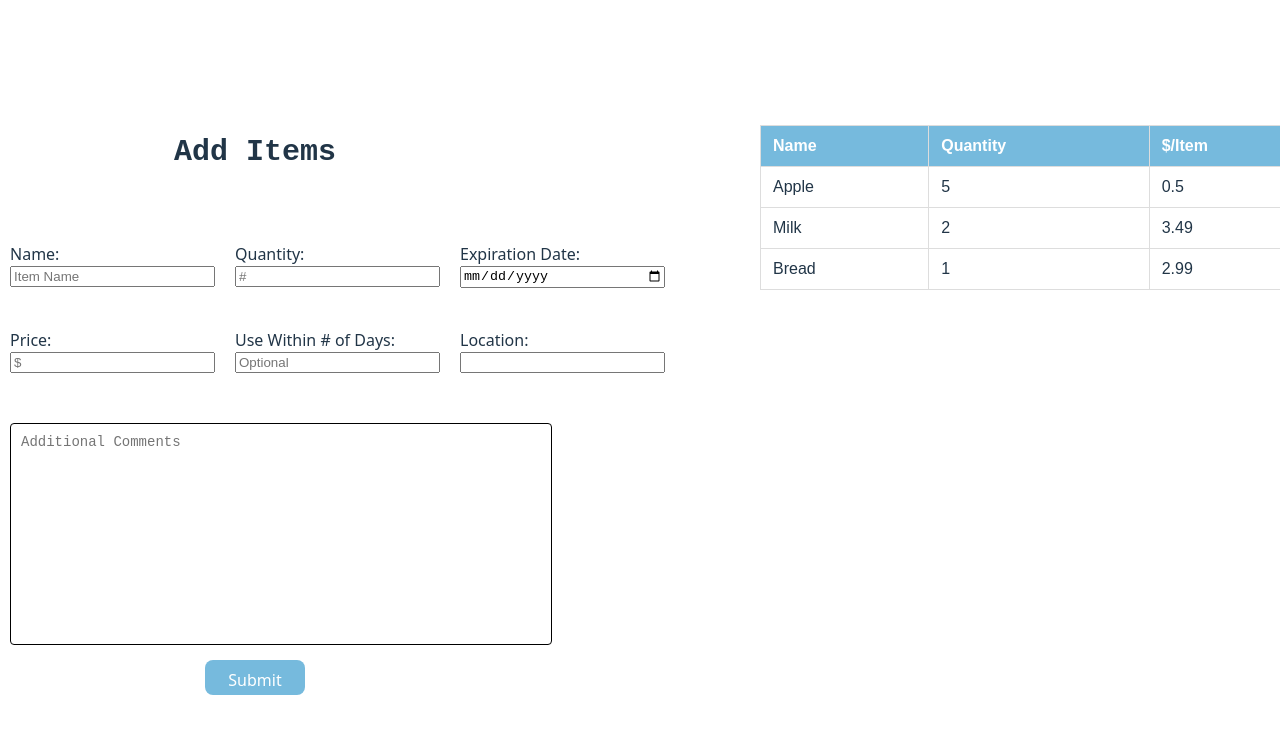
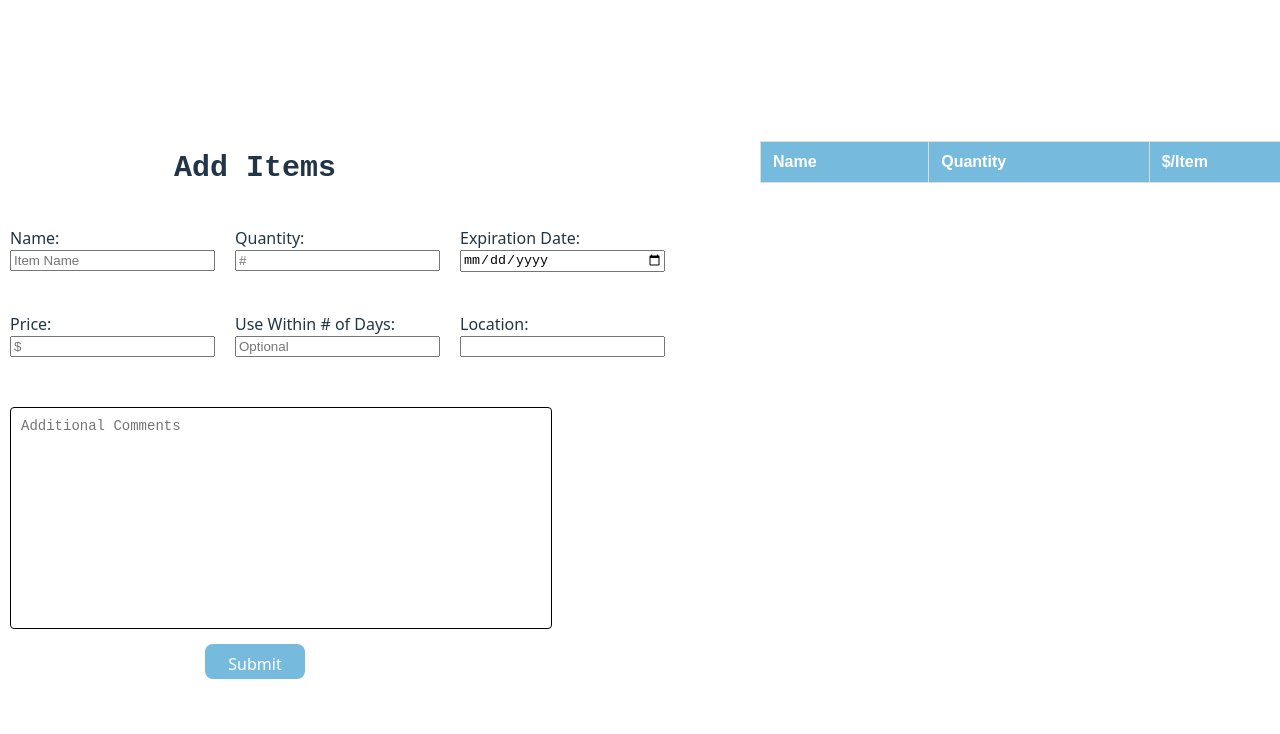
Before and after one commit to AndyChau123/Inventory-App, a React (Vite) app in the folder InventoryApp/: page / in a window 1280 px wide. Shown: the top 734 px of the page. Built offline with nearby package versions, Linux system fonts and the light colour scheme.

Commit message:
updated unit testing

```diff
--- a/InventoryApp/package.json
+++ b/InventoryApp/package.json
@@ -18,6 +18,7 @@
   },
   "devDependencies": {
     "@eslint/js": "^9.25.0",
+    "@testing-library/dom": "^10.4.0",
     "@testing-library/jest-dom": "^6.6.3",
     "@testing-library/react": "^16.3.0",
     "@testing-library/user-event": "^14.6.1",
--- a/InventoryApp/src/Add-Item-Component/AddItem.jsx
+++ b/InventoryApp/src/Add-Item-Component/AddItem.jsx
@@ -1,17 +1,7 @@
 import React, { useState } from "react";
 import "./AddItem.css";
 
-function AddItem() {
-  /*
-  const [data, setData] = useState([]);
-  const [itemName, setItemName] = useState("");
-  const [quantity, setQuantity] = useState('');
-  const [expDate, setExpDate] = useState('');
-  const [useWithin, setUseWithin] = useState('');
-  const [price, setPrice] = useState('');
-   const [location, setLocation] = useState("");
-  const [comments, setComments] = useState('');
-  */
+function AddItem({ addItem }) {
 
   const [item, setItem] = useState({
     itemName: "",
@@ -23,10 +13,18 @@ function AddItem() {
     comments: "",
   });
 
-  const [itemList, setItemList] = useState([]);
+  const submitButton = () => {
+    const newItem = {
+      name: item.itemName,
+      quantity: item.quantity,
+      expDate: item.expDate,
+      useWithin: item.useWithin,
+      price: item.price,
+      location: item.location,
+      comments: item.comments,
+    };
+    addItem(newItem);
 
-  const submitButton = () => {
-    setItemList([...itemList, item]);
     setItem({
       itemName: "",
       quantity: "",
@@ -51,14 +49,7 @@ location (String)
   return (
     <div className="addItem-container">
       <h2 className="addItem-title">Add Items</h2>
-      <ul>
-        {itemList.map((info, index) => (
-          <li key={index} data-testid="displayItemList">
-            {info.itemName} {info.quantity} {info.expDate} {info.useWithin}{" "}
-            {info.price} {info.location} {info.comments}
-          </li>
-        ))}
-      </ul>
+
       <div className="input-boxes">
         <div className="addItem-InputBox">
           <label htmlFor="name">Name:</label>
--- a/InventoryApp/src/App.jsx
+++ b/InventoryApp/src/App.jsx
@@ -1,12 +1,19 @@
+import React, {useState} from "react"
 import AddItem from "./Add-Item-Component/AddItem.jsx";
 import List from "./List-Component/List.jsx";
 import "./App.css";
 
 function App() {
+  const [itemList, setItemList] = useState([]);
+
+  const addItem = (newItem) => {
+    setItemList((prev) => [...prev, newItem]);
+  }
+
   return (
     <div className="rowC">
-      <AddItem />
-      <List />
+      <AddItem addItem = {addItem}/>
+      <List itemList = {itemList}/>
     </div>
   );
 }
--- a/InventoryApp/src/List-Component/List.jsx
+++ b/InventoryApp/src/List-Component/List.jsx
@@ -1,43 +1,11 @@
 import "./List.css";
 import * as React from "react";
 import { useTable } from "react-table";
-import { useState } from "react";
-import AddItem from "../Add-Item-Component/AddItem";
 
-function List() {
-  // Sample data for the table
-  const [items] = useState([
-    {
-      name: "Apple",
-      quantity: 5,
-      expDate: "2025-07-01",
-      useWithin: 7,
-      price: 0.5,
-      notes: "Organic Fuji apples",
-      location: "Fridge",
-    },
-    {
-      name: "Milk",
-      quantity: 2,
-      expDate: "2025-06-15",
-      useWithin: 3,
-      price: 3.49,
-      notes: "2% Reduced Fat",
-      location: "Fridge",
-    },
-    {
-      name: "Bread",
-      quantity: 1,
-      expDate: "2025-06-13",
-      useWithin: 2,
-      price: 2.99,
-      notes: "Whole wheat",
-      location: "Pantry",
-    },
-  ]);
+function List({itemList}) {
 
   // assign items array to data
-  const data = React.useMemo(() => items, [items]);
+  const data = React.useMemo(() => itemList, [itemList]);
 
   //define columns
   const columns = React.useMemo(
```
Also changed, not shown: 2 other files (tests, documents, lock files or other folders).
